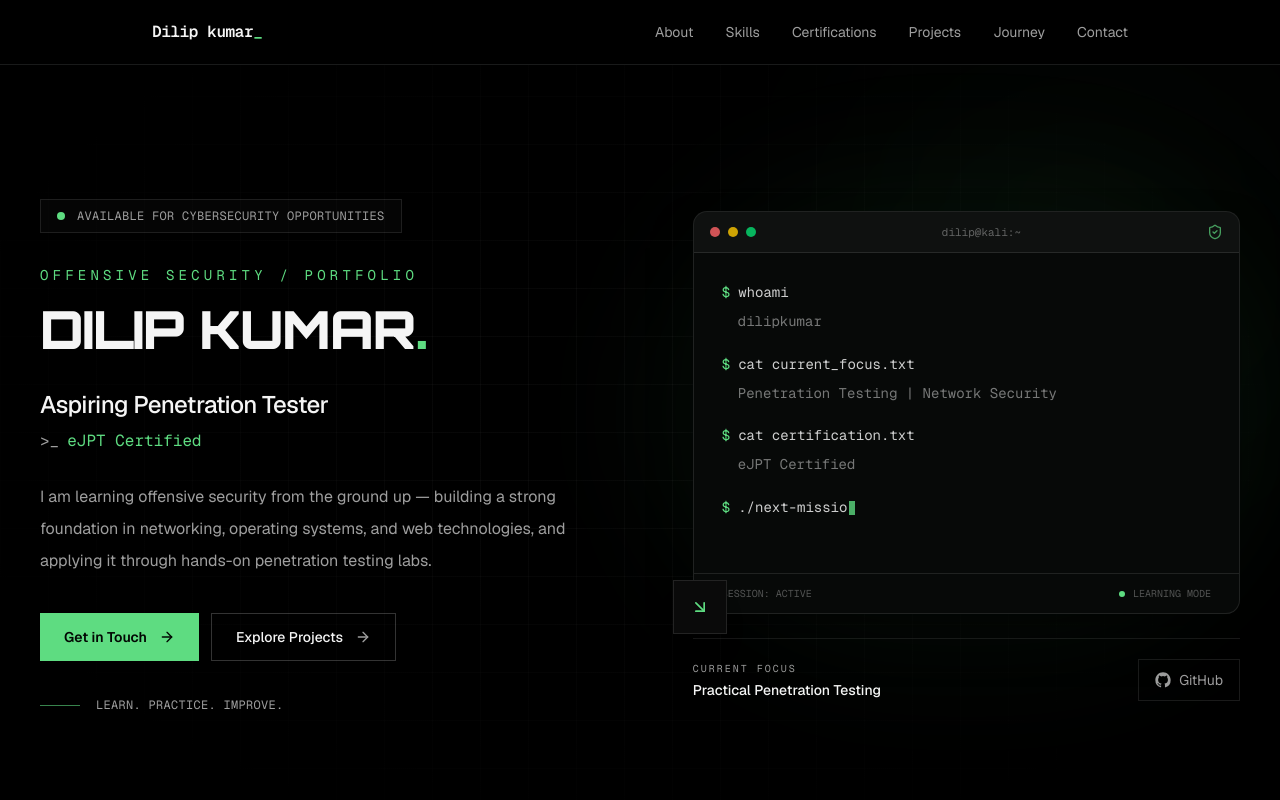
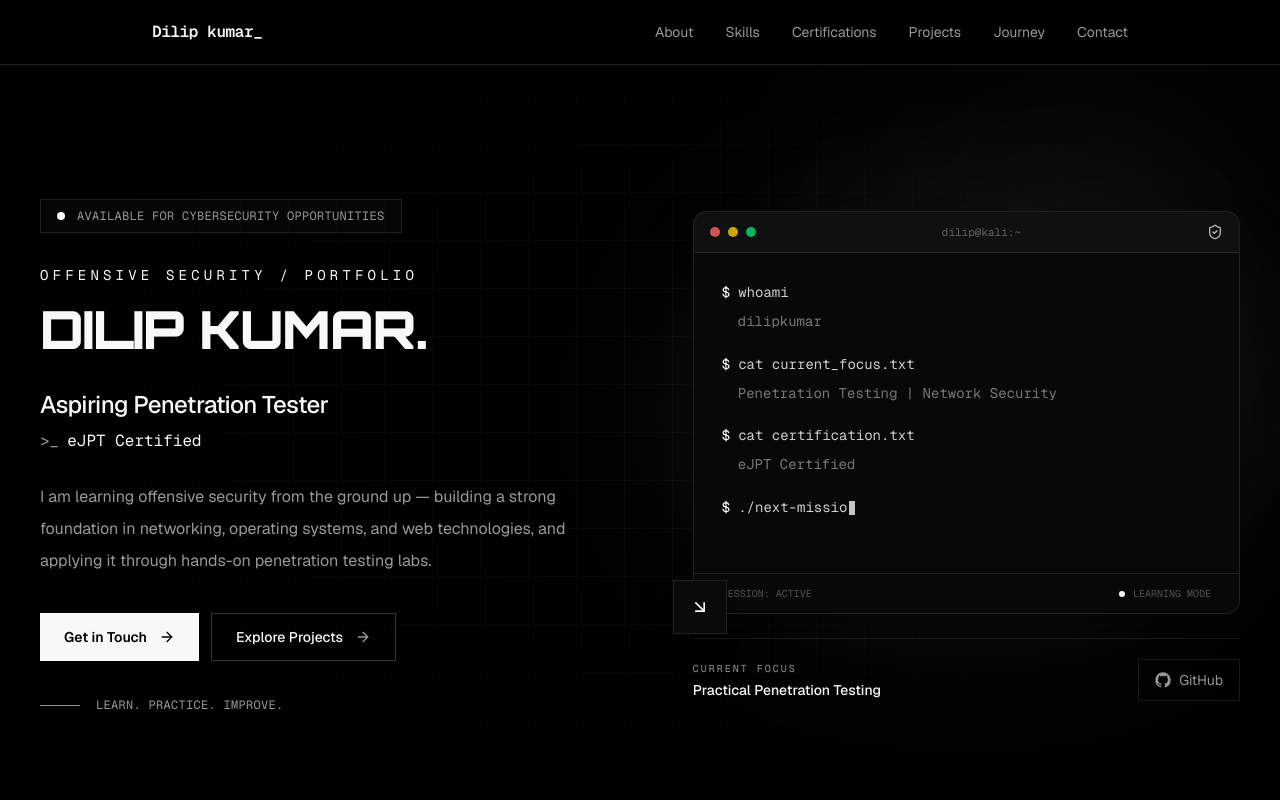
Before and after one commit to dilipkumar-sec/portfolio, a Next.js app: page / in a window 1280 px wide. Shown: the top 800 px of the page. Built offline with nearby package versions, Linux system fonts and the light colour scheme.

Commit message:
Refactor globals.css for monochrome theme
Updated theme variables and styles for a monochrome design.

```diff
--- a/app/globals.css
+++ b/app/globals.css
@@ -32,44 +32,61 @@
 --radius-2xl: calc(var(--radius) * 1.8);
 }
 
-/* Single dark theme: black canvas, white text, restrained green accent. */
+/* Monochrome theme: deep black, crisp white, subtle grey. */
 :root {
 color-scheme: dark;
-  --background: oklch(0 0 0);
-  --foreground: oklch(0.97 0 0);
-  --card: oklch(0.13 0 0);
-  --card-foreground: oklch(0.97 0 0);
-  --popover: oklch(0.13 0 0);
-  --popover-foreground: oklch(0.97 0 0);
-  --primary: oklch(0.8 0.17 150);
-  --primary-foreground: oklch(0.12 0.02 150);
-  --secondary: oklch(0.18 0 0);
-  --secondary-foreground: oklch(0.97 0 0);
-  --muted: oklch(0.18 0 0);
-  --muted-foreground: oklch(0.7 0 0);
-  --accent: oklch(0.8 0.17 150);
-  --accent-foreground: oklch(0.12 0.02 150);
+
+--background: oklch(0.025 0 0);
+--foreground: oklch(0.98 0 0);
+
+--card: oklch(0.09 0 0);
+--card-foreground: oklch(0.98 0 0);
+
+--popover: oklch(0.09 0 0);
+--popover-foreground: oklch(0.98 0 0);
+
+/* White primary instead of green */
+--primary: oklch(0.98 0 0);
+--primary-foreground: oklch(0.08 0 0);
+
+--secondary: oklch(0.15 0 0);
+--secondary-foreground: oklch(0.96 0 0);
+
+--muted: oklch(0.15 0 0);
+--muted-foreground: oklch(0.68 0 0);
+
+/* Monochrome accents */
+--accent: oklch(0.22 0 0);
+--accent-foreground: oklch(0.98 0 0);
+
 --destructive: oklch(0.704 0.191 22.216);
-  --border: oklch(1 0 0 / 10%);
+
+--border: oklch(1 0 0 / 12%);
 --input: oklch(1 0 0 / 15%);
-  --ring: oklch(0.8 0.17 150);
+--ring: oklch(0.8 0 0);
+
 --radius: 0.625rem;
 }
 
 @layer base {
+
 * {
   @apply border-border outline-ring/50;
   }
+
 html {
 scroll-behavior: smooth;
 scroll-padding-top: 5rem;
 }
+
 body {
 @apply bg-background text-foreground font-sans;
 }
+
 ::selection {
 @apply bg-primary text-primary-foreground;
 }
+
 @media (prefers-reduced-motion: reduce) {
 html {
 scroll-behavior: auto;
```
Lines whose indentation alone changed are shown as unchanged.
